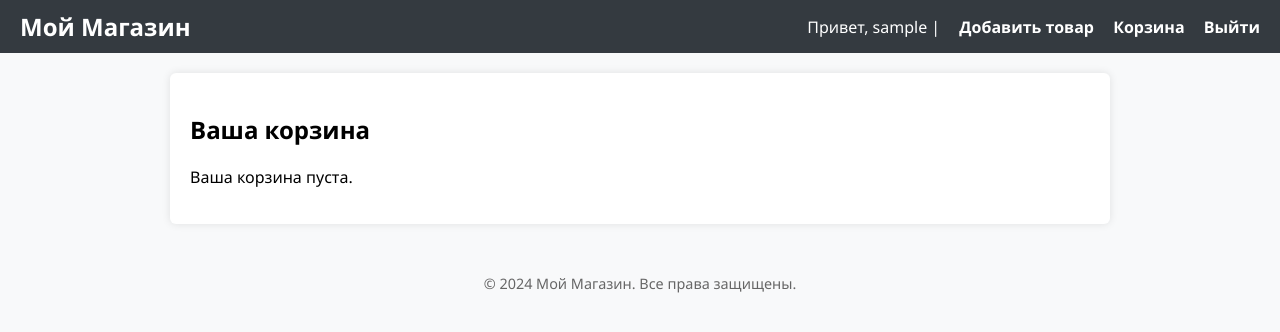
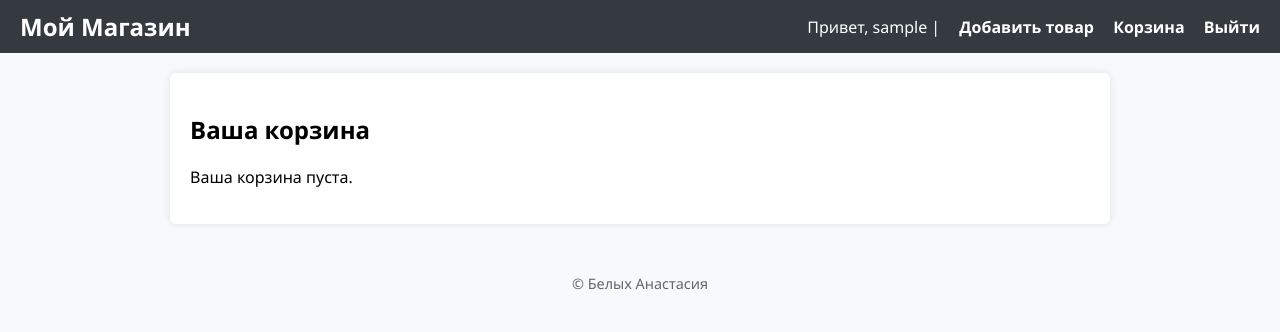
Before and after one commit to Fa1bu/Shop, a Flask app: page /cart in a window 1280 px wide. Shown: the top 332 px of the page. Run offline with Flask 3, Linux system fonts and the light colour scheme; the visitor is signed in with stand-in values (Sample User, id 1); data that the repository does not hold is empty.

Commit message:
Update base.html

```diff
--- a/templates/base.html
+++ b/templates/base.html
@@ -52,7 +52,7 @@
   {% block content %}{% endblock %}
 </main>
 <footer>
-  &copy; 2024 Мой Магазин. Все права защищены.
+  &copy; Белых Анастасия
 </footer>
 </body>
 </html>
```
